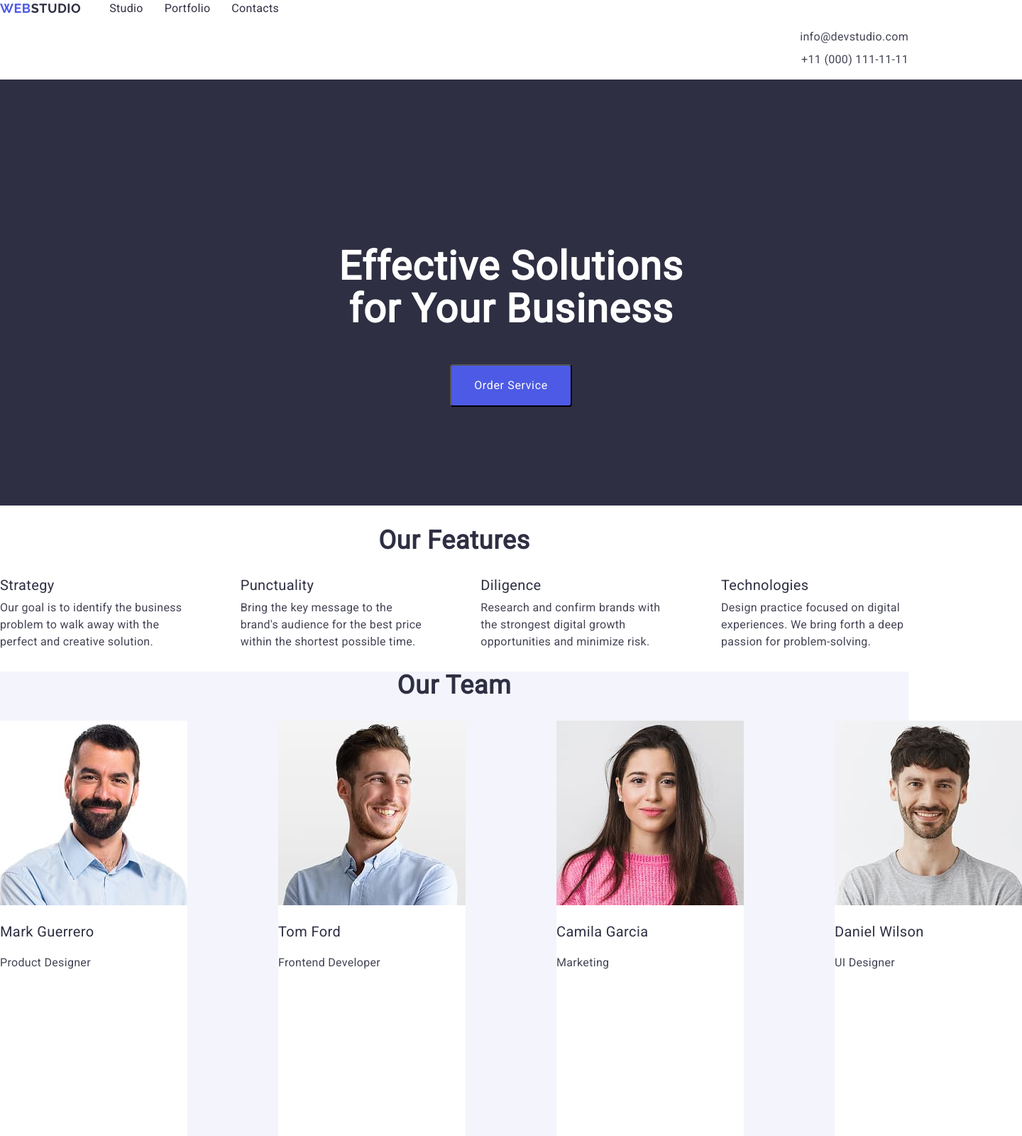
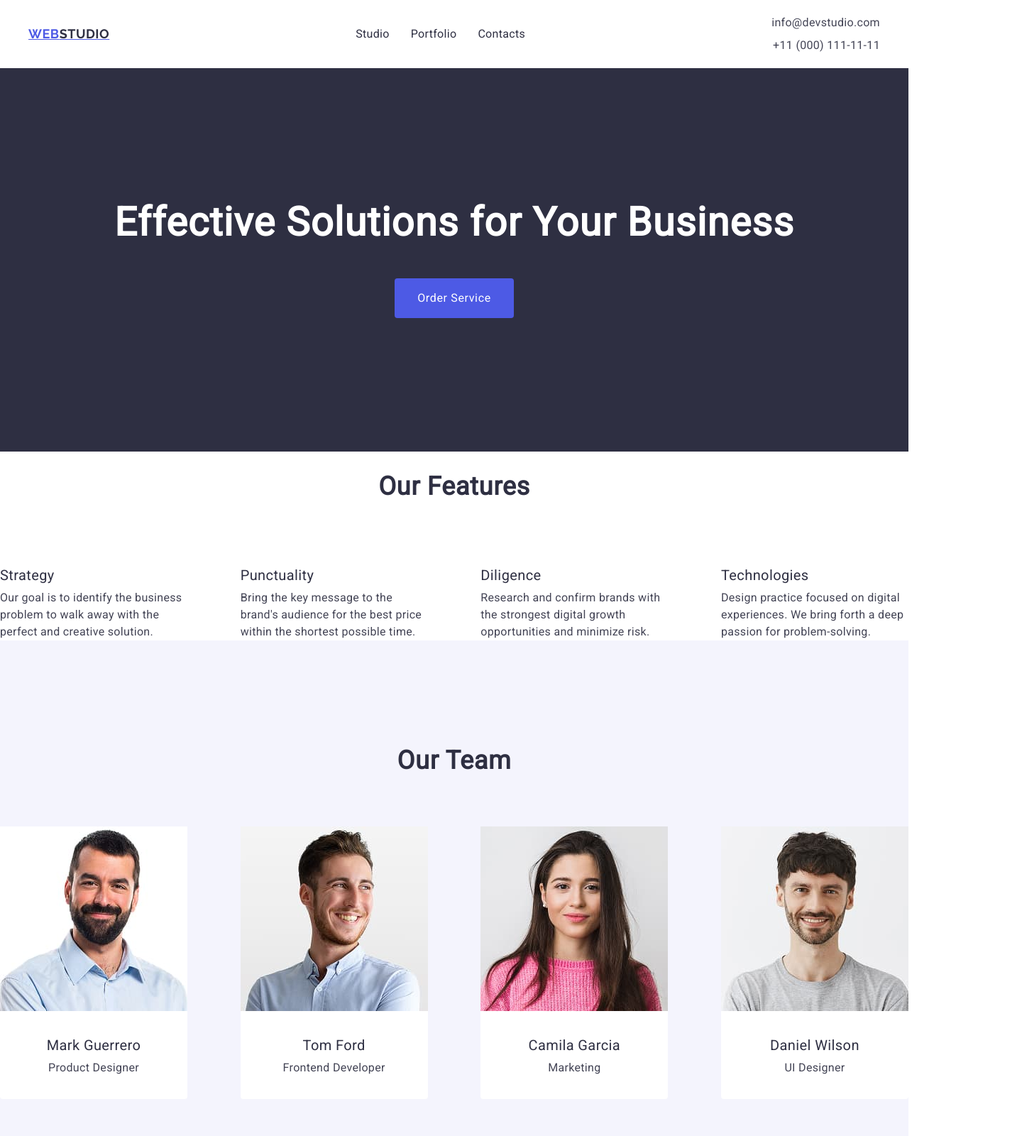
Before and after one commit to mariiaplakhtyna/goit-markup-hw-03, a plain HTML site: page index.html in a window 1280 px wide. Shown: the top 1600 px of the page at 71% size, 1440 px wide, since content can reach past the window. Drawn offline with nearby package versions, Linux system fonts and the light colour scheme.

Commit message:
Added final version of HTML and CSS for HW-03

```diff
--- a/css/styles.css
+++ b/css/styles.css
@@ -6,9 +6,12 @@ body {
 }
 ul,ol {
     list-style-type: none;
+    margin: 0;
+    padding: 0;
 }
 .a {
     text-decoration: none;
+    color: inherit;
 }
 /* ===== Header ===== */
 .logo {
@@ -19,8 +22,6 @@ ul,ol {
     color: #4d5ae5;
     letter-spacing: 0.03em;
     text-transform: uppercase;
-    display: flex;
-    text-decoration: none;
 
 }
 .header-nav {
@@ -28,11 +29,14 @@ ul,ol {
     align-items: center;
     gap: 40px;
 }
-.page-header .header-container {
+.page-header {
+   padding: 20px 40px;
+}
+.header-container {
     display: flex;
     justify-content: space-between;
     align-items: center;
-    padding: 20px 40px;
+
 }
 .header-logo .logo-accent {
     color: #2e2f42;
@@ -67,6 +71,8 @@ ul,ol {
     list-style: none;
 align-items: flex-end;
 gap: 8px;
+margin: 0;
+padding: 0;
 }
 
 .contacts-link {
@@ -89,27 +95,18 @@ gap: 8px;
 .hero-section {
     background-color: #2e2f42;
     text-align: center;
-    width: 1440px;
-    height: 600px;
+   padding: 188px 0;
 }
-.hero-container{
-width: 1440px;
-margin: auto;
-padding: 188px 472px 292px 472px;
-padding-bottom: 344;
-background: var(--navy-blue);
 
-}
 .hero-title {
     font-size: 56px;
     line-height: 1.07;
-    text-align: center;
     color: #ffffff;
     letter-spacing: 0.02em;
     font-weight: 700;
     font-size: 56px;
     width: 496;
-    height: 120;
+margin: 0 auto 48px;
 
 
 }
@@ -122,15 +119,11 @@ background: var(--navy-blue);
     line-height: 1.5;
     letter-spacing: 0.04em;
     cursor: pointer;
-    display: center;
-        align-items: flex-start;
-        justify-content: flex-start;
-        flex-direction: row;
         gap: 10px;
     border-radius: 4px;
         padding: 16px 32px;
-        width: auto;
-        text-align: center;
+        border: none;
+        transition: background-color 0,3s ease;
 }
 
 .primary-btn:hover,
@@ -145,7 +138,9 @@ font-size: 36px;
 line-height: 1.2;
 letter-spacing:  0.02em;
 text-transform: capitalize;
-align-items: center;
+text-align: center;
+font-weight: 700;
+margin-bottom: 72px;
 }
 
 /* ===== Features ( 2 сeкція)===== */
@@ -159,10 +154,7 @@ align-items: center;
 
 }
 .features-item {
-  display: flex;
-  flex-direction: column;
   width: 264px;
-  gap: 8px;
 
 }
 .features-title {
@@ -171,7 +163,7 @@ align-items: center;
     font-weight: 500;
     line-height: 1.2;
     letter-spacing: 0.02em;
-    margin: 0;
+    margin-bottom: 8px;
 }
 
 .features-text {
@@ -179,17 +171,16 @@ align-items: center;
     font-size: 16px;
     line-height: 1.5;
     letter-spacing: 0.02em;
-margin: 0;
+    margin: 0;
 }
 
 
 /* ===== Team ===== */
 .team {
     background-color: #f4f4fd;
+    padding: 120px 0;
 }
 .team-list {
-    width: 1440px;
-        height: 732px;
         display: flex;
     justify-content: space-between;
         gap: 24px;
@@ -199,6 +190,9 @@ margin: 0;
 }
 .team-card {
     background-color: #ffffff;
+    border-radius: 0 0 4px 4px;
+    text-align: center;
+    padding-bottom: 32px;
 }
 
 .section-title {
@@ -219,7 +213,8 @@ margin: 0;
     font-size: 20px;
     line-height: 1.2;
     letter-spacing: 0.02em;
-    text-decoration: none;
+    margin: 32px 0 8px;
+
 
 }
 
@@ -228,18 +223,10 @@ margin: 0;
     line-height: 1.5;
     color: #434455;
     letter-spacing: 0.02em;
+    margin: 0;
 }
 
 /* ===== Portfolio ===== */
-.project-title {
-    color: #2e2f42;
-    font-weight: 700;
-    font-size: 36px;
-    line-height: 1.2;
-    letter-spacing: 0.02em;
-    text-align: center;
-    margin-bottom: 72px;
-}
 
 .project-container {
     width: 1128px;
@@ -257,7 +244,7 @@ margin: 0;
 .project-list li {
         flex: 0 0 calc((100% - 48px) / 3);
         box-sizing: border-box;
-        background-color: #fff;
+        background-color: #ffffff;
         border-radius: 4px;
         overflow: hidden;
 }
@@ -266,14 +253,22 @@ margin: 0;
     width: 100%;
     height: auto;
 }
-
+.project-title {
+    color: #2e2f42;
+    font-weight: 700;
+    font-size: 20px;
+    line-height: 1.2;
+    letter-spacing: 0.02em;
+    text-align: center;
+    margin: 16px 16px 8px;
+}
 
 .project-text {
     color: #434455;
     font-size: 16px;
     line-height: 1.5;
     letter-spacing: 0.02em;
-    margin: 0 16px 16px; 16px;
+    margin: 0 16px 16px;
 }
 
 
@@ -281,12 +276,14 @@ margin: 0;
 
 .page-footer {
     background-color: #2e2f42;
-width: 1128px;
-margin: auto;
 padding: 100px 0;
+text-align: left;
 
 }
-
+.footer-container {
+    width: 1128px;
+    margin: 0 auto;
+}
 
 .footer-logo {
     font-family: "Raleway", sans-serif;
@@ -296,10 +293,6 @@ padding: 100px 0;
     letter-spacing: 0.03m;
     text-transform: uppercase;
     color: #4d5ae5;
-    text-decoration: none;
-    display: flex;
-    align-items: center;
-    gap: 0px;
     text-decoration: none;
     margin-bottom: 16px;
     display: inline-block;
--- a/index.html
+++ b/index.html
@@ -19,35 +19,36 @@
 <body>
     <!-- HEADER -->
     <header class="page-header">
+        <div class="header-container">
+             <a class="logo header-logo" href="./index.html">Web<span class="logo-accent">Studio</span></a>
         <nav class="header-nav">
-            <a class="logo header-logo" href="./index.html">Web<span class="logo-accent">Studio</span></a>
+
             <ul class="nav-list">
-                <li class="nav-item"><a class="nav-link" href="./index.html">Studio</a></li>
-                <li class="nav-item"><a class="nav-link" href="">Portfolio</a></li>
-                <li class="nav-item" ><a class="nav-link" href="">Contacts</a></li>
+                <li><a class="nav-link" href="./index.html">Studio</a></li>
+                <li><a class="nav-link" href="">Portfolio</a></li>
+                <li><a class="nav-link" href="">Contacts</a></li>
             </ul>
         </nav>
         <!--Contacts-->
         <address class="contacts">
             <ul class="contacts-list">
-                <li class="contacts-item"><a class="contacts-link" href="mailto:info@devstudio.com">info@devstudio.com</a></li>
-                <li class="contacts-item"><a class="contacts-link" href="tel:+110001111111">+11 (000) 111-11-11</a></li>
+                <li><a class="contacts-link" href="mailto:info@devstudio.com">info@devstudio.com</a></li>
+                <li><a class="contacts-link" href="tel:+110001111111">+11 (000) 111-11-11</a></li>
             </ul>
         </address>
+        </div>
     </header>
 
     <!-- MAIN -->
     <main>
         <!-- HERO SECTION -->
         <section class="hero-section">
-            <div class="hero-container">
             <h1 class="hero-title">Effective Solutions for Your Business</h1>
             <button type="button" class="primary-btn">Order Service</button>
-        </div>
         </section>
 
         <!-- FEATURES SECTION -->
-        <section>
+        <section class="features">
             <h2 class="section-title">Our Features</h2>
             <ul class="features-list">
                 <li class="features-item">
@@ -104,7 +105,7 @@
             </ul>
         </section>
         <!--PORTFOLIO-->
-        <section>
+        <section class="portfolio">
             <h2 class="section-title">Our Portfolio</h2>
             <div class="project-container">
             <ul class="project-list">
```
